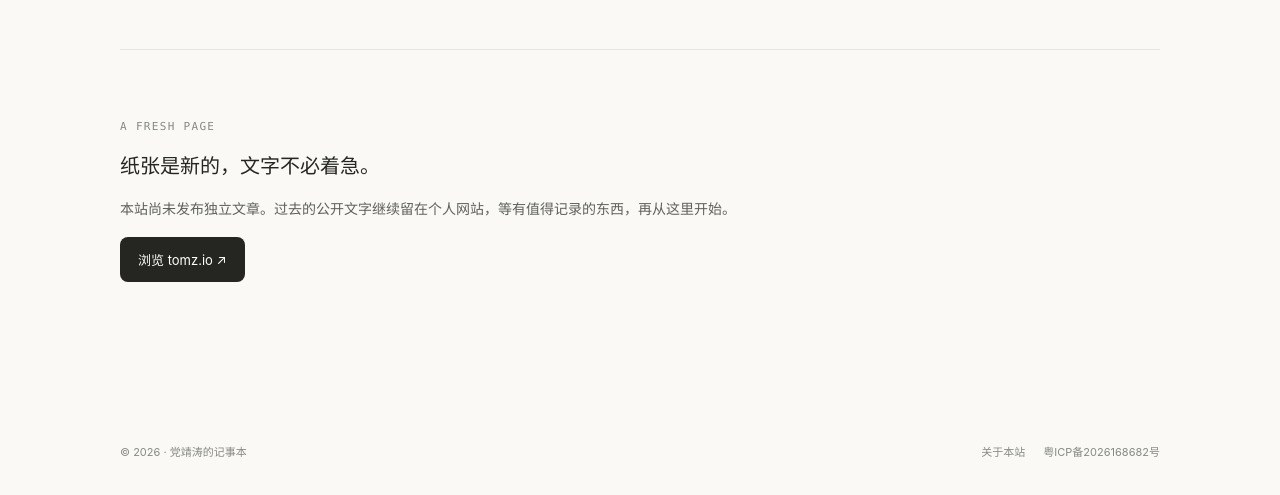
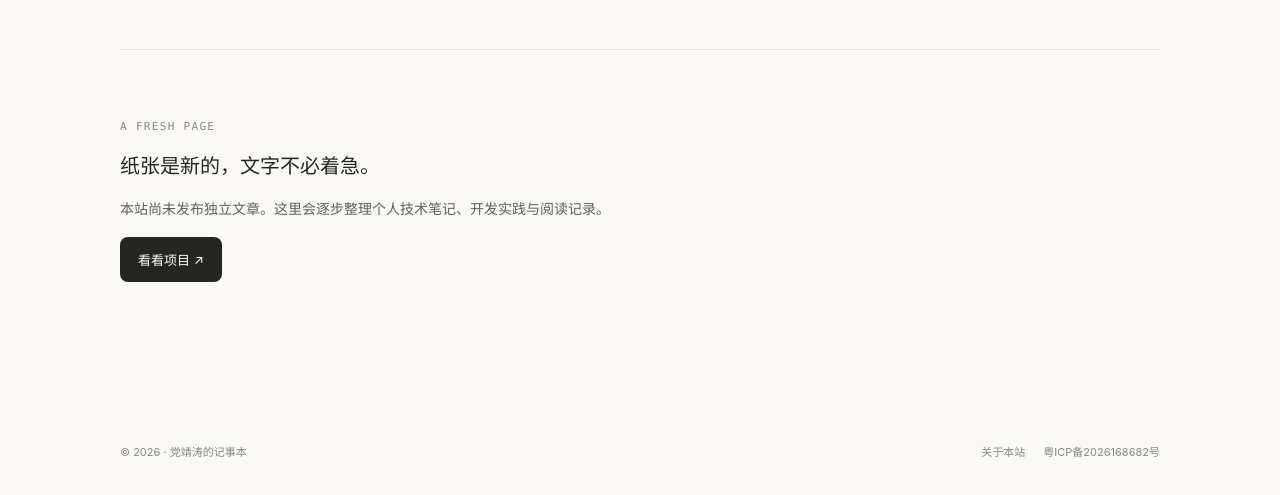
Before and after one commit to uichat-mira/tomzlab-web, a plain HTML site: page notes.html in a window 1280 px wide. Shown: the part 303-798 px from the top of the page. Drawn offline with Linux system fonts and the light colour scheme.

Commit message:
content: focus notes.html on personal open-source work

```diff
--- a/notes.html
+++ b/notes.html
@@ -18,7 +18,7 @@
   </div></header>
   <main id="main" class="container">
 <div class="page-heading"><div class="kicker">INDEX / NOTES</div><h1>记录</h1><p>一些读过的、经历过的、想过的事。这个记事本刚刚打开，内容会慢慢长出来。</p></div>
-<section class="list-section" aria-label="文字索引"><div class="empty-state"><div class="kicker">A FRESH PAGE</div><h2>纸张是新的，文字不必着急。</h2><p>本站尚未发布独立文章。过去的公开文字继续留在个人网站，等有值得记录的东西，再从这里开始。</p><a class="button-primary" href="https://tomz.io/" target="_blank" rel="noopener noreferrer">浏览 tomz.io ↗</a></div></section></main>
+<section class="list-section" aria-label="文字索引"><div class="empty-state"><div class="kicker">A FRESH PAGE</div><h2>纸张是新的，文字不必着急。</h2><p>本站尚未发布独立文章。这里会逐步整理个人技术笔记、开发实践与阅读记录。</p><a class="button-primary" href="projects.html">看看项目 ↗</a></div></section></main>
   <footer class="container site-footer"><span>© 2026 · 党靖涛的记事本</span><div class="footer-links"><a href="about.html">关于本站</a><a href="https://beian.miit.gov.cn/" target="_blank" rel="noopener noreferrer">粤ICP备2026168682号</a></div></footer>
 </body>
 </html>
```
